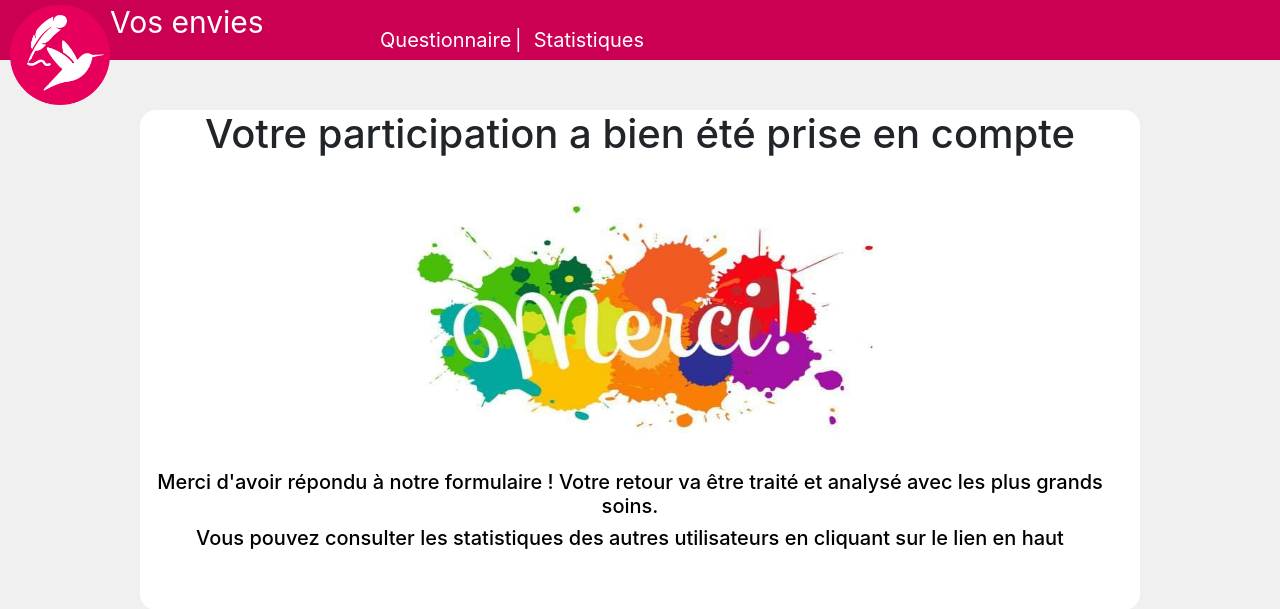
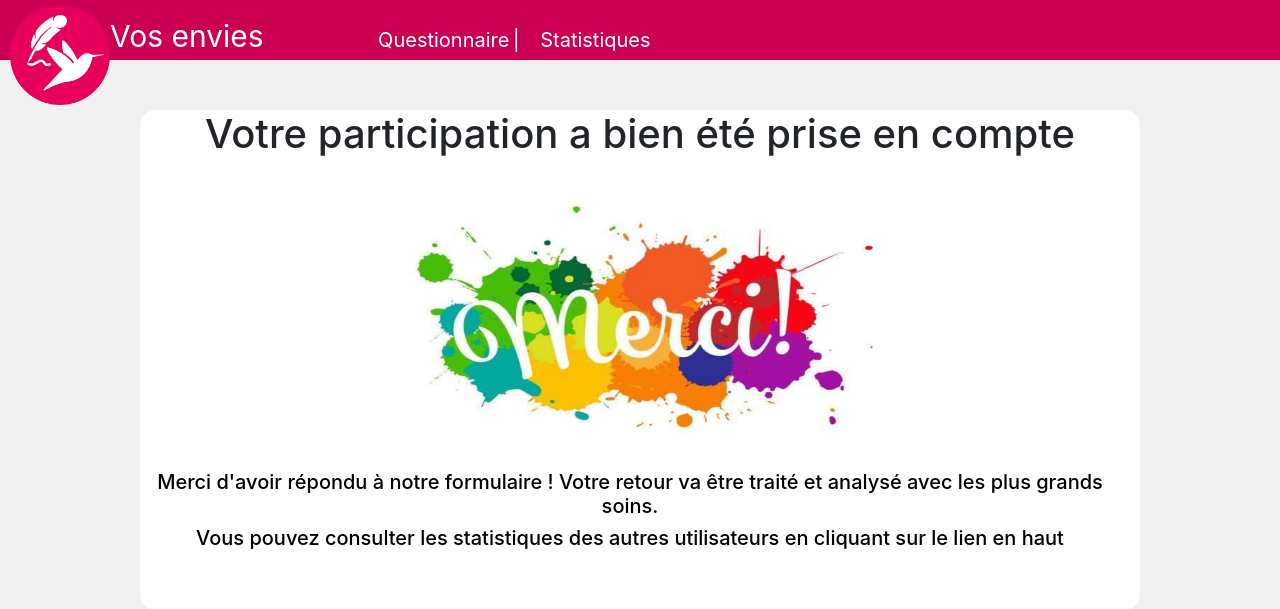
Before and after one commit to LaurineBoulio/appli_web_envies, a PHP site: page /confirmation.php in a window 1280 px wide. Shown: the top 609 px of the page. Run offline with PHP 8.4, Linux system fonts and the light colour scheme.

Commit message:
structure & liens

```diff
--- a/confirmation.php
+++ b/confirmation.php
@@ -1,3 +1,4 @@
+
 <?php
 
 	if(isset($_POST['stats']) AND ($_POST['stats'] == 'Statistiques')){
@@ -7,44 +8,34 @@
 	if(isset($_POST['qcm']) AND ($_POST['qcm'] == 'Questionnaire	|')){
 		header("Location:index.php");
 	}
+?>
 
-	?>
 
 <!DOCTYPE html>
 <html lang=fr dir="ltr">
 	<head>
 		<meta charset="utf-8">
-
 		<link rel="stylesheet" href="https://stackpath.bootstrapcdn.com/bootstrap/4.3.1/css/bootstrap.min.css" integrity="sha384-ggOyR0iXCbMQv3Xipma34MD+dH/1fQ784/j6cY/iJTQUOhcWr7x9JvoRxT2MZw1T" crossorigin="anonymous">
 		<link rel="stylesheet" href="assets/css/style.css">
 		<title>Vos envies</title>
 		<link rel="icon" type="image/png" href="assets/img/logo.png" />
 	</head>
 	<body>
-
-	<div class="header" style=" height:60px;  background-color: #cc0052; color:#ffffff; font-size:30px;">
-	<form method='post' action='#'>
-
-
-	<p style="float:left; padding-top:5px;"><img src="assets/img/logo.png" style="width:100px; height:100px; margin-left:10px"/></p>
-<p>Vos envies
-
-
-	<input type="submit" value="Statistiques" id="stats" name="stats" class="submit" style="margin-right:630px;float:right;background:none;color:#ffffff;border:none;font-size:20px;padding-top:5px;padding-top:25px;  border-top-right-radius: 0.5rem; border-bottom-right-radius: 0.5rem;"/>
-
-	<input type="submit" value="Questionnaire	|" name="qcm" style="margin-right:0px;float:right;background:none;color:#ffffff;border:none;font-size:20px;padding-top:25px;border-top-left-radius: 0.5rem; border-bottom-left-radius: 0.5rem;" /></p>
-</div>
-	</form>
+		<div class="header" style=" height:60px;  background-color: #cc0052; color:#ffffff; font-size:30px;">
+			<form method='post' action='#'>
+				<p style="float:left; padding-top:5px;"><img src="assets/img/logo.png" style="width:100px; height:100px; margin-left:10px"/></p>
+				<p>Vos envies
+					<input type="submit" value="Questionnaire	|" name="qcm" style="margin-left:100px; text-align: center;background:none;color:#ffffff;border:none;font-size:20px;padding-top:25px;">
+					<input type="submit" value="Statistiques" id="stats" name="stats" class="submit" style="background:none;color:#ffffff;border:none;font-size:20px;padding-top:25px;">
+				</p>
+			</form>
+		</div>
 
 		<div class="corps" style="height : 500px">
 			<h1>Votre participation a bien été prise en compte</h1></br>
 			<div style="text-align: center"><img src="assets/img/merci.jpg" style="height : 280px; width : 486px; "/></div>
 			<h3>Merci d'avoir répondu à notre formulaire ! Votre retour va être traité et analysé avec les plus grands soins.</h3>
 			<h3>Vous pouvez consulter les statistiques des autres utilisateurs en cliquant sur le lien en haut</h3></br>
-
 		</div>
-
 	</body>
-
-
 </html>
```
Also changed, not shown: index.php (+6 -28 lines), statistiques.php (+5 -29 lines).
